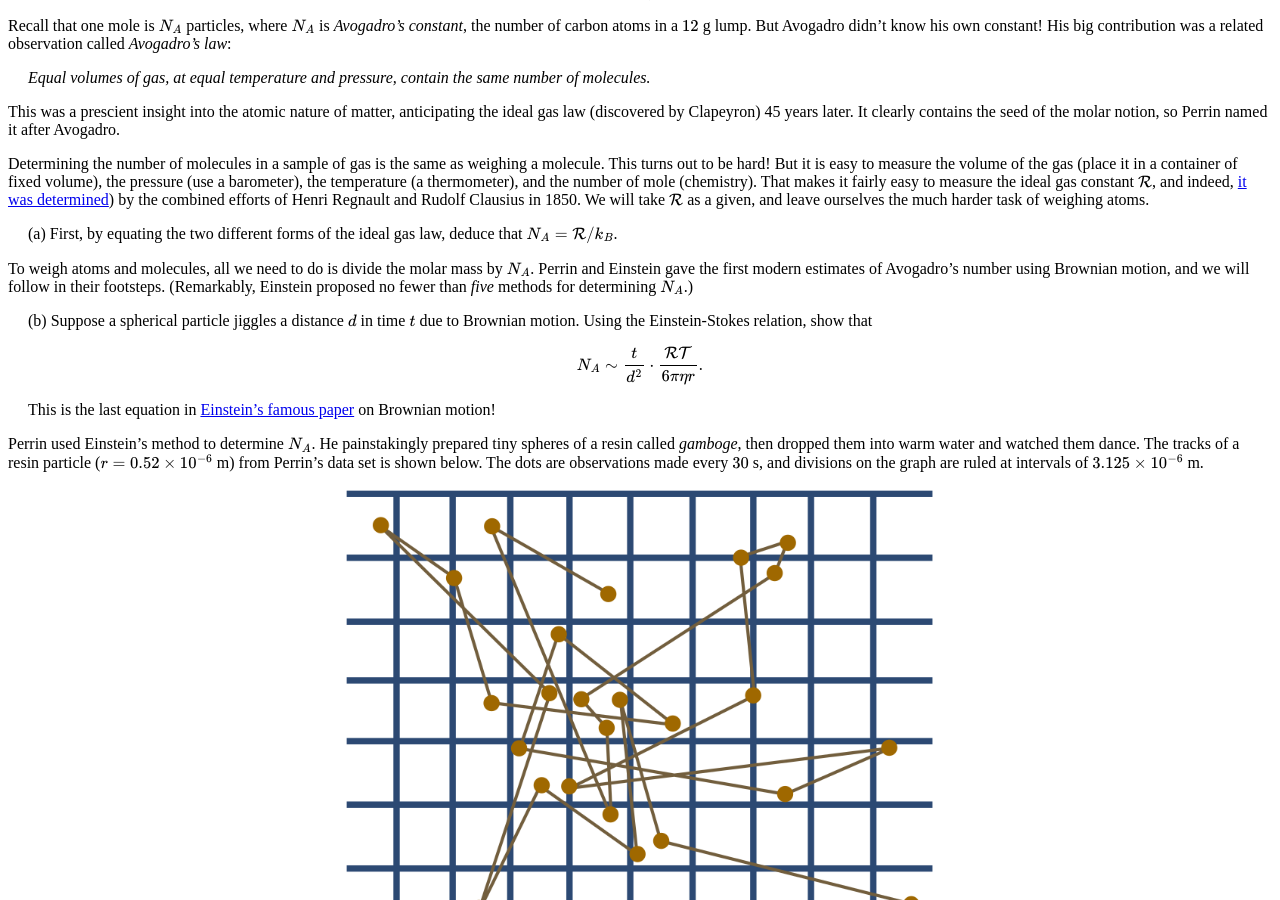
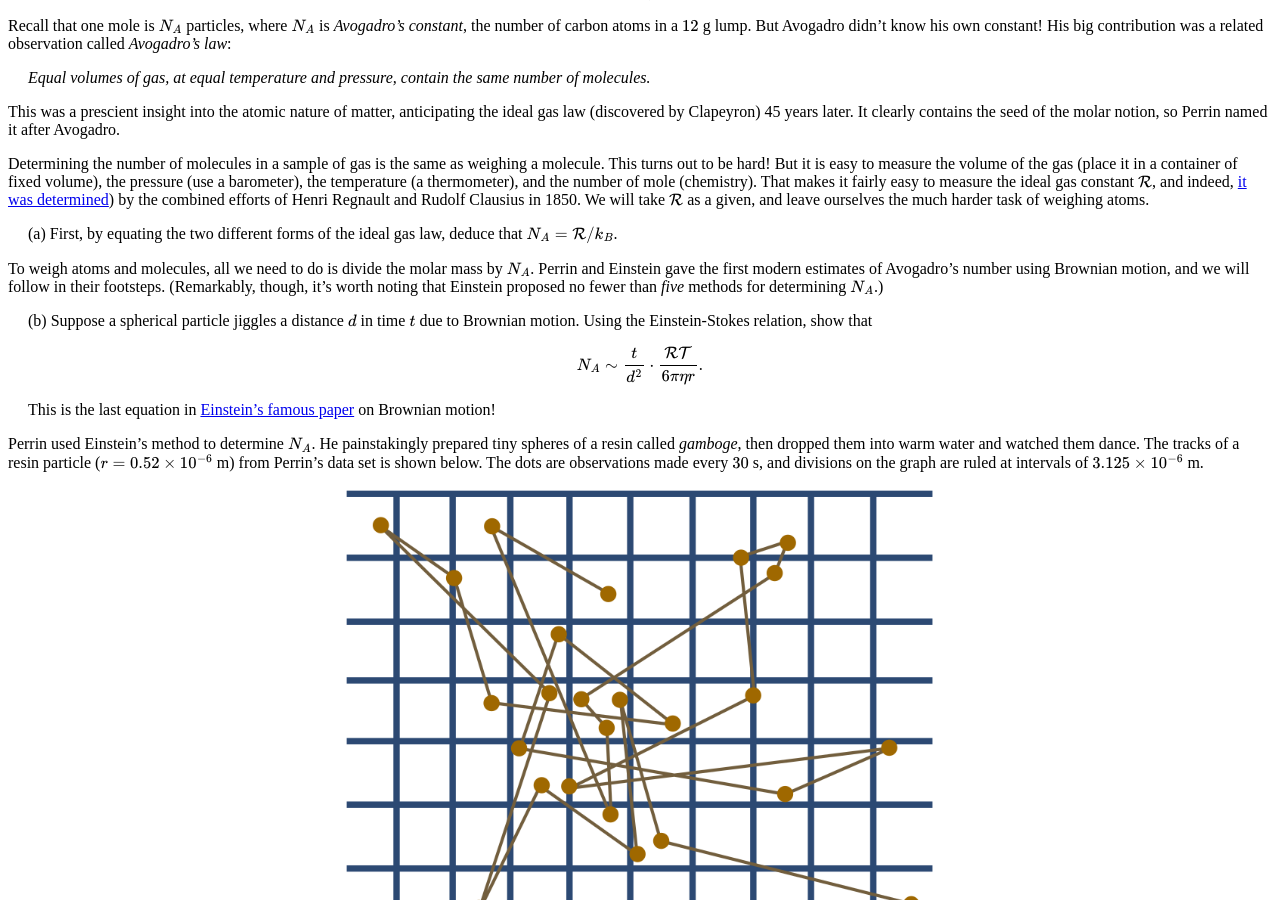
Before and after one commit to hapax/hapax.github.io, a Jekyll site: the page built from _posts/2020-02-24-napkin-hacks.md, in a window 1280 px wide and 900 px high, scrolled down 23772 px. Built offline with Jekyll 4.4.1, drawn with Linux system fonts in a browser that asks for light colours; our own code applies the rules of GitHub Pages for plain Markdown files; formulas are drawn with MathJax 3; a script that is not in the unit is left out.

Commit message:
Update 2020-02-24-napkin-hacks.md

```diff
--- a/_posts/2020-02-24-napkin-hacks.md
+++ b/_posts/2020-02-24-napkin-hacks.md
@@ -1900,7 +1900,7 @@
 mass by $N_A$.
 Perrin and Einstein gave the first modern estimates of Avogadro's
 number using Brownian motion, and we will follow in their footsteps.
-(Remarkably, Einstein proposed no fewer than *five* methods for determining $N_A$.)
+(Remarkably, though, it's worth noting that Einstein proposed no fewer than *five* methods for determining $N_A$.)
 
 <span style="padding-left: 20px; display:block">
 (b) Suppose a spherical particle jiggles a distance $d$ in time $t$
```
